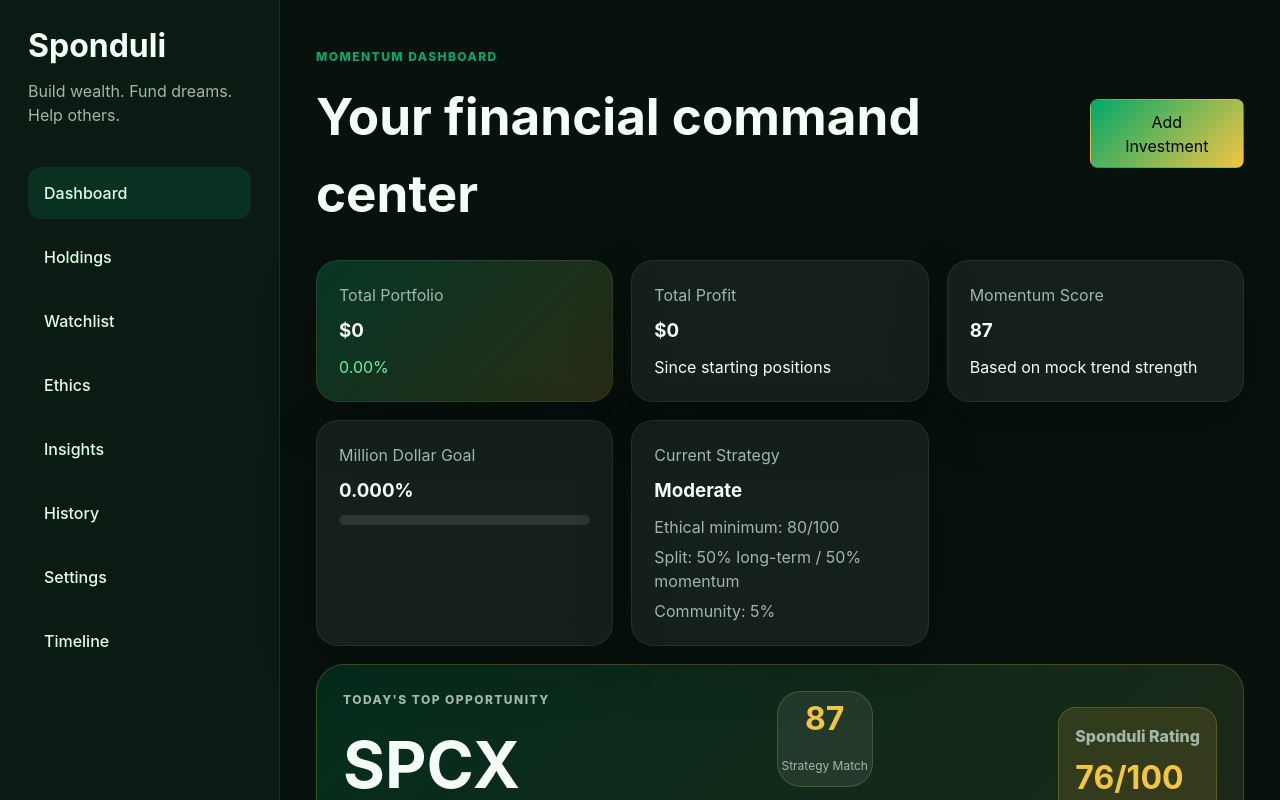
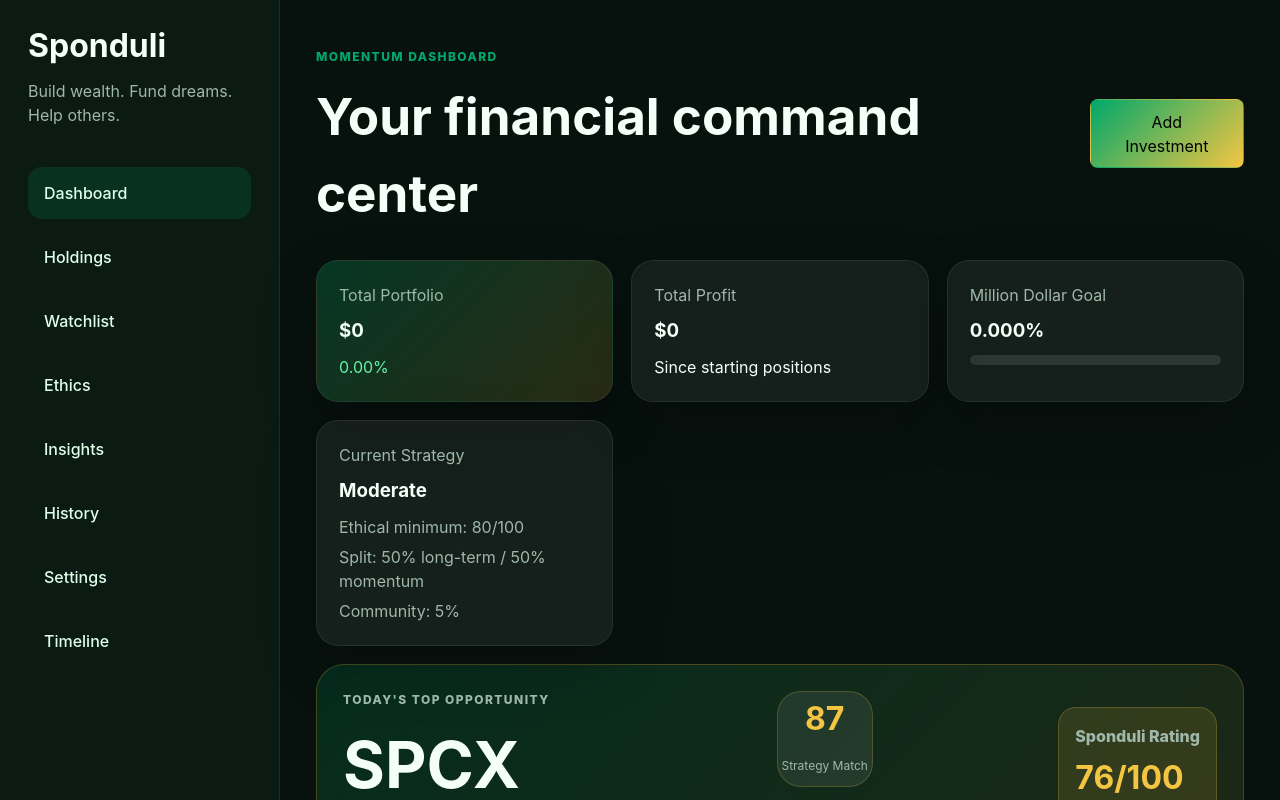
Before and after one commit to rtocastro/sponduli, a React (Vite) app: page / in a window 1280 px wide. Shown: the top 800 px of the page. Built offline with nearby package versions, Linux system fonts and the light colour scheme; no server answers.

Commit message:
commented out  momentum card for now

```diff
--- a/src/pages/Dashboard.jsx
+++ b/src/pages/Dashboard.jsx
@@ -64,11 +64,11 @@ function Dashboard() {
           <span>Since starting positions</span>
         </article>
 
-        <article className="card">
+        {/* <article className="card">
           <p>Momentum Score</p>
           <h3>87</h3>
           <span>Based on mock trend strength</span>
-        </article>
+        </article> */}
 
         <article className="card">
           <p>Million Dollar Goal</p>
```
